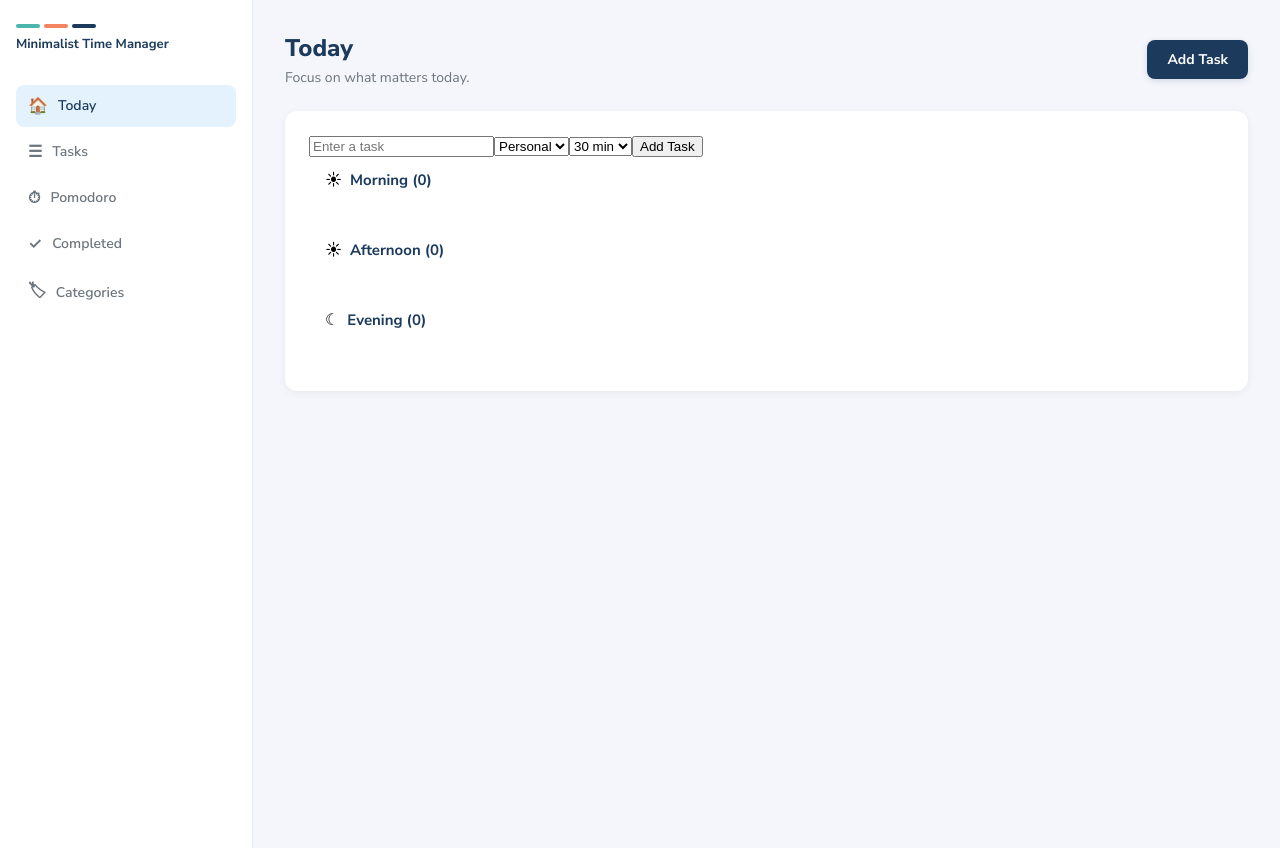
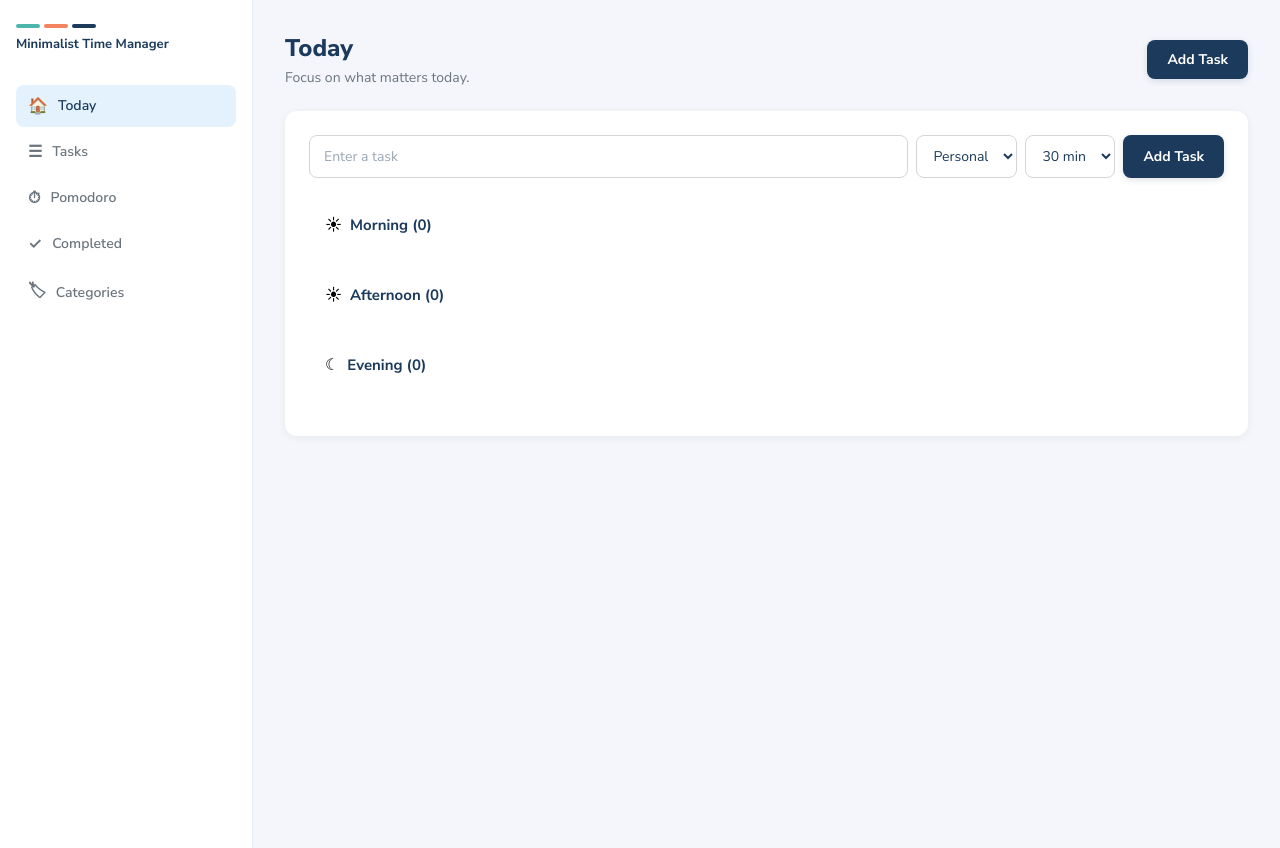
Before and after one commit to KevinBezerra/minimalist-time-manager, a React (Vite) app in the folder client/: page / in a window 1280 px wide. Built offline with nearby package versions, Linux system fonts and the light colour scheme.

Commit message:
Added enhanced input field style

```diff
--- /dev/null
+++ b/client/src/components/AddTaskForm.css
@@ -0,0 +1,65 @@
+.add-task-form {
+  display: flex;
+  gap: 8px;
+  margin-bottom: 24px;
+}
+
+.add-task-form input {
+  flex: 1;
+  padding: 10px 14px;
+  border: 1px solid #d5d5d5;
+  border-radius: var(--radius-md);
+  font-size: 14px;
+  font-family: var(--font-family);
+  color: var(--text-primary);
+  background: #ffffff;
+}
+
+.add-task-form input:focus {
+  outline: none;
+  border-color: var(--navy);
+  box-shadow: 0 0 0 3px rgba(27, 58, 92, 0.1);
+}
+
+.add-task-form input::placeholder {
+  color: var(--text-muted);
+}
+
+.add-task-form select {
+  padding: 10px 12px;
+  border: 1px solid #d5d5d5;
+  border-radius: var(--radius-md);
+  font-size: 14px;
+  font-family: var(--font-family);
+  color: var(--text-primary);
+  background: #ffffff;
+  cursor: pointer;
+}
+
+.add-task-form select:focus {
+  outline: none;
+  border-color: var(--navy);
+}
+
+.add-task-form button {
+  padding: 10px 20px;
+  border: none;
+  border-radius: var(--radius-md);
+  background: var(--navy);
+  color: #ffffff;
+  font-size: 14px;
+  font-weight: 700;
+  font-family: var(--font-family);
+  cursor: pointer;
+  box-shadow: var(--shadow-button);
+  white-space: nowrap;
+}
+
+.add-task-form button:hover {
+  background: var(--navy-dark);
+}
+
+.add-task-form button:disabled {
+  opacity: 0.6;
+  cursor: not-allowed;
+}
--- a/client/src/components/AddTaskForm.jsx
+++ b/client/src/components/AddTaskForm.jsx
@@ -1,4 +1,6 @@
 import { useState } from "react";
+import "./AddTaskForm.css";
+
 
 function AddTaskForm({ onAddTask }) {
   const [title, setTitle] = useState("");
@@ -33,7 +35,7 @@ function AddTaskForm({ onAddTask }) {
   }
 
   return (
-    <form onSubmit={handleSubmit}>
+    <form className="add-task-form" onSubmit={handleSubmit}>
       <input
         type="text"
         placeholder="Enter a task"
```
